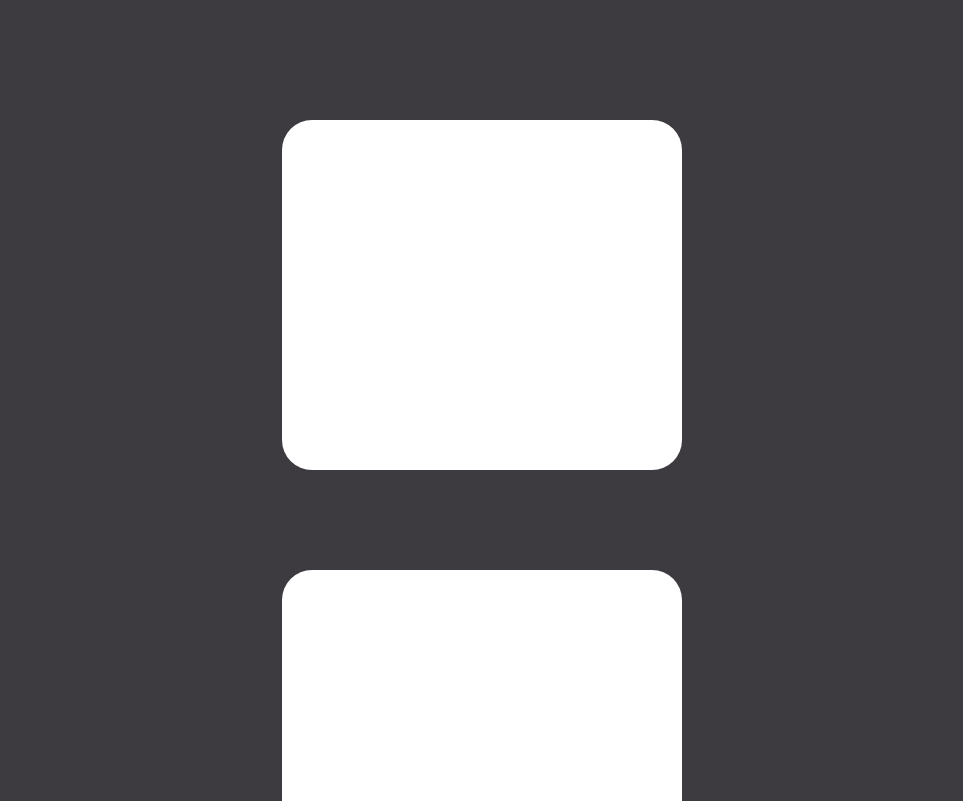
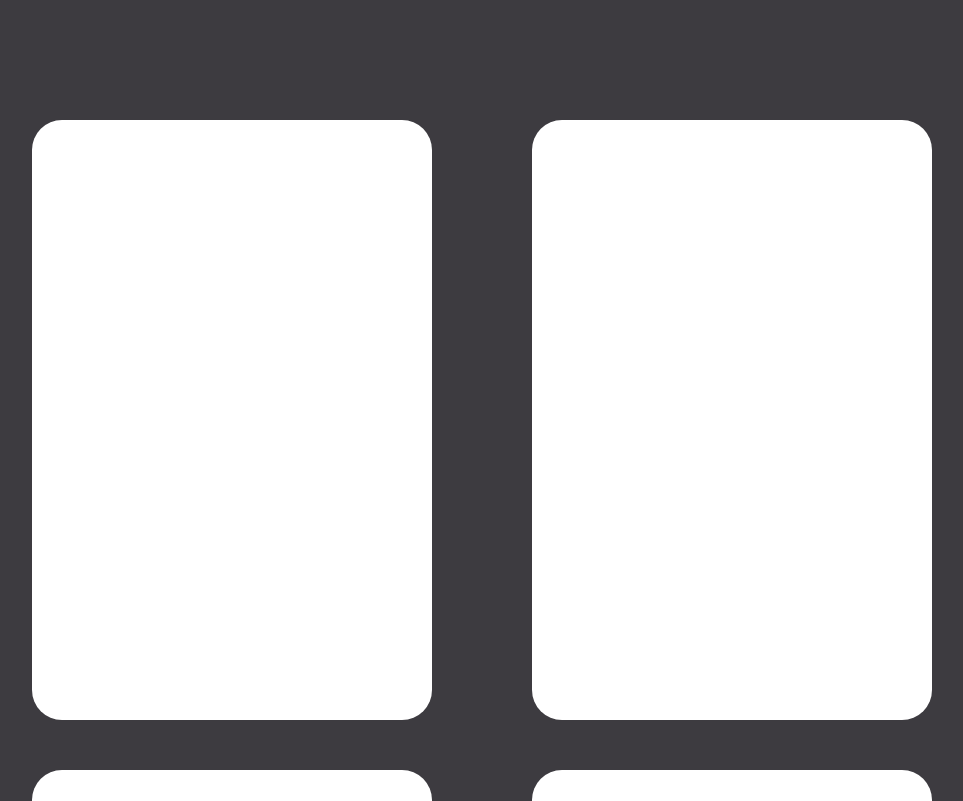
Before and after one commit to pangil5634/pangil5634, a React (Create React App) app in the folder pangil5634_introduce/: page / in a window 1280 px wide. Shown: the part 1480-2281 px from the top of the page, without its empty margins (158-1121 px from the left). Built offline with nearby package versions, Linux system fonts and the light colour scheme.

Commit message:
edit : CardList added

```diff
--- a/pangil5634_introduce/src/Pages/HomePage/Container/ContainerHomePageContent2.js
+++ b/pangil5634_introduce/src/Pages/HomePage/Container/ContainerHomePageContent2.js
@@ -5,12 +5,23 @@ function HomePageContent1() {
     return (
         <ContainerHomePageContent1>
             <ContainerMainArea>
-                <WrapperCard>
+                <WrapperCardList>
+                    <WrapperCard>
 
-                </WrapperCard>
-                <WrapperCard style={{marginTop : "100px"}}>
+                    </WrapperCard>
+                    <WrapperCard>
 
-                </WrapperCard>
+                    </WrapperCard>
+                </WrapperCardList>
+
+                <WrapperCardList>
+                    <WrapperCard>
+
+                    </WrapperCard>
+                    <WrapperCard>
+
+                    </WrapperCard>
+                </WrapperCardList>
             </ContainerMainArea>
         </ContainerHomePageContent1>
     );
@@ -40,4 +51,16 @@ const WrapperCard = styled.div`
         background-color: gray;
     }
 `
+
+const WrapperCardList = styled.div`
+    width: 100%;
+    height : 100%;
+
+    display: flex;
+    justify-content: space-around;
+
+    margin-bottom: 50px;
+
+    /* background-color: red; */
+`
 export default HomePageContent1;
```
